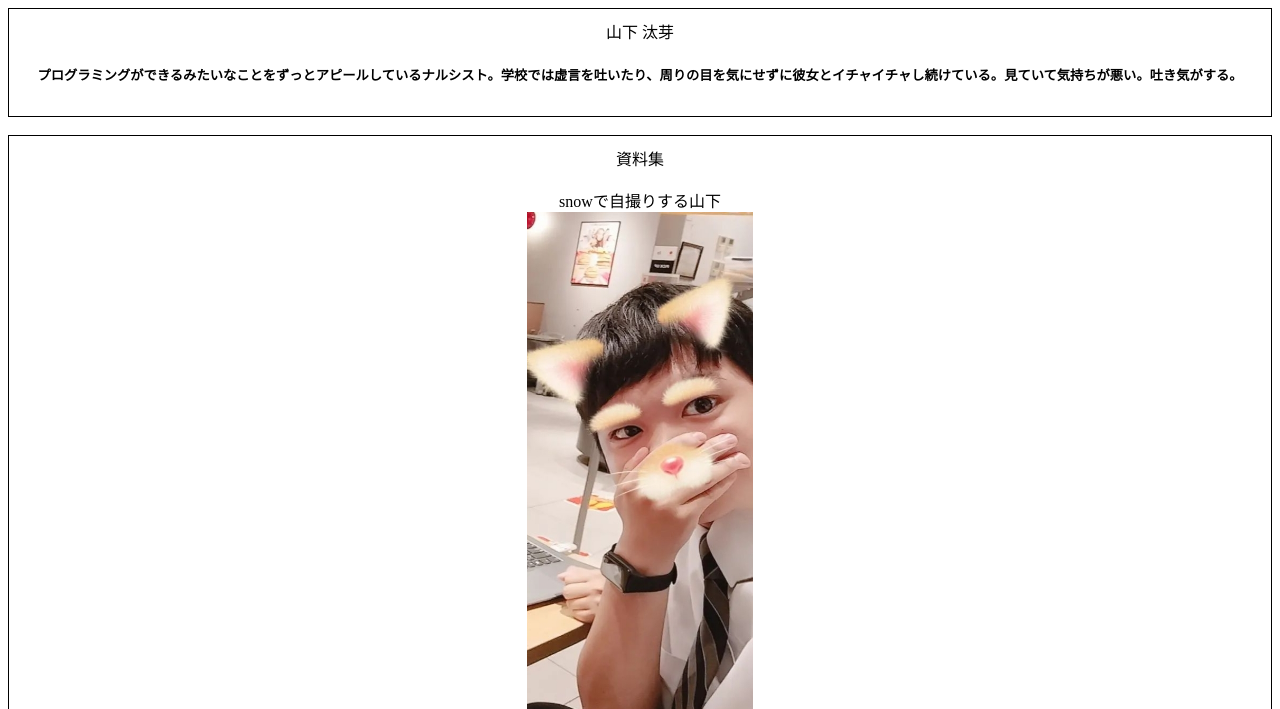
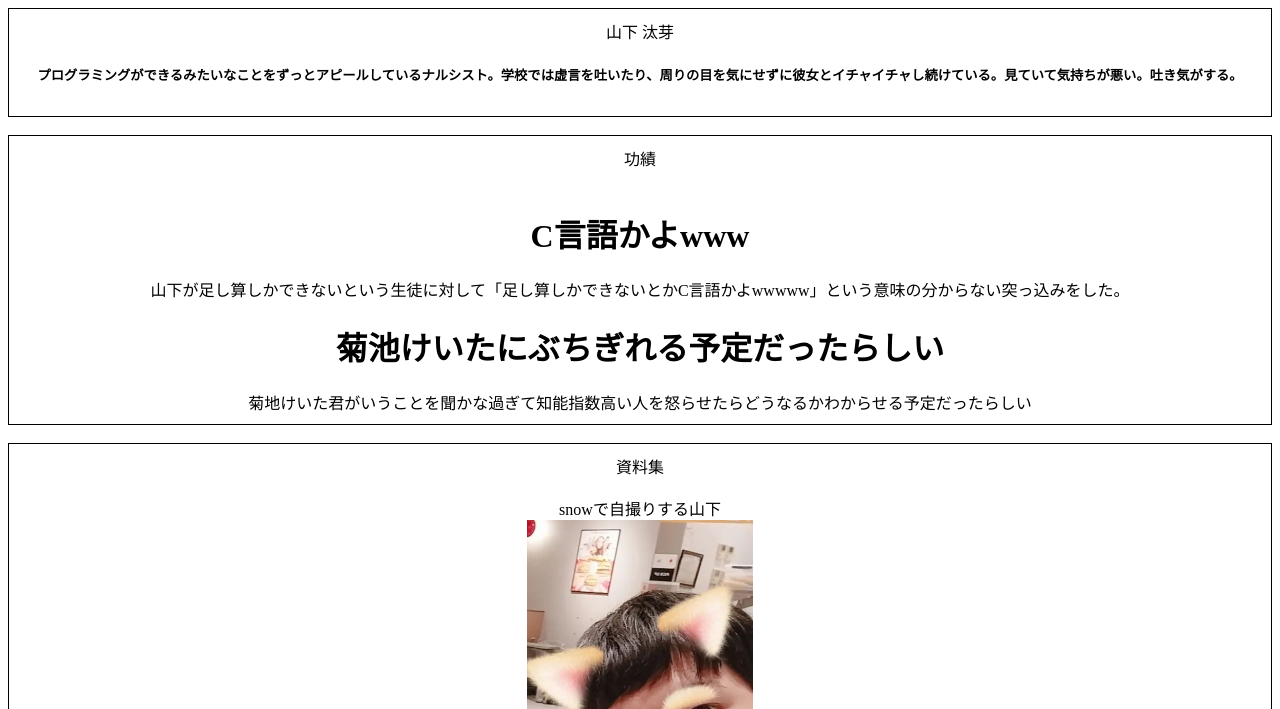
Before and after one commit to k1qc/3kogi, a plain HTML site: page yamashita/index.html in a window 1280 px wide. Shown: the top 709 px of the page. Drawn offline with Linux system fonts and the light colour scheme.

Commit message:
功績追加

```diff
--- a/yamashita/index.html
+++ b/yamashita/index.html
@@ -19,6 +19,15 @@
         <div class="box">
         <p>山下 汰芽</p>
         <h5>プログラミングができるみたいなことをずっとアピールしているナルシスト。学校では虚言を吐いたり、周りの目を気にせずに彼女とイチャイチャし続けている。見ていて気持ちが悪い。吐き気がする。</h5>
+        </div>
+        <br>
+        <div class="box">
+            <p>功績</p>
+            <br>
+            <h1>C言語かよwww</h1>
+            <p>山下が足し算しかできないという生徒に対して「足し算しかできないとかC言語かよwwwww」という意味の分からない突っ込みをした。</p>
+            <h1>菊池けいたにぶちぎれる予定だったらしい</h1>
+            <p>菊地けいた君がいうことを聞かな過ぎて知能指数高い人を怒らせたらどうなるかわからせる予定だったらしい</p>
         </div>
         <br>
         <div class="box">
```
